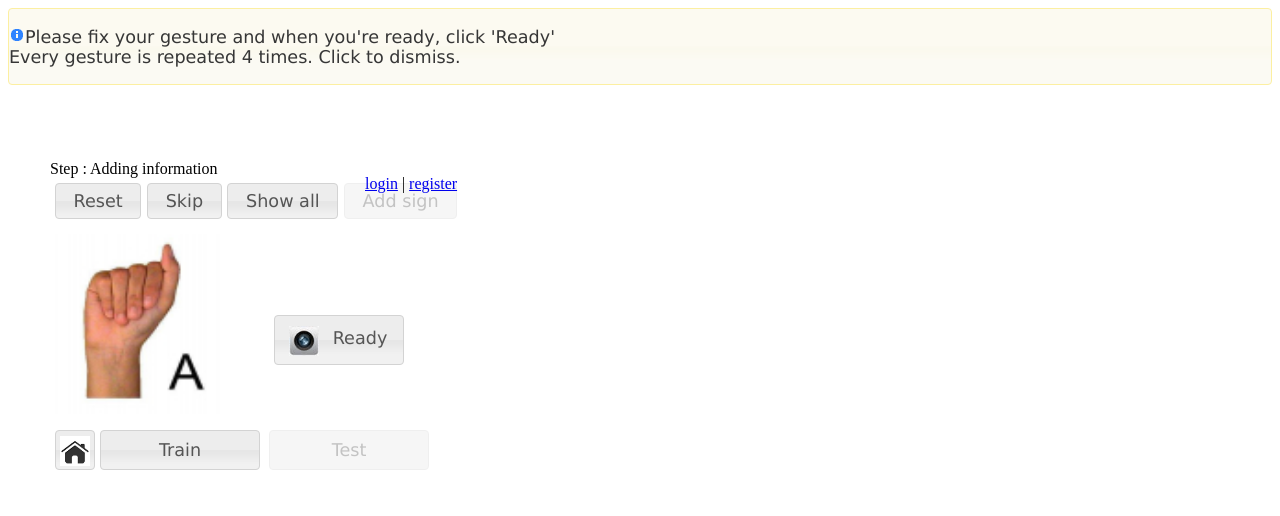
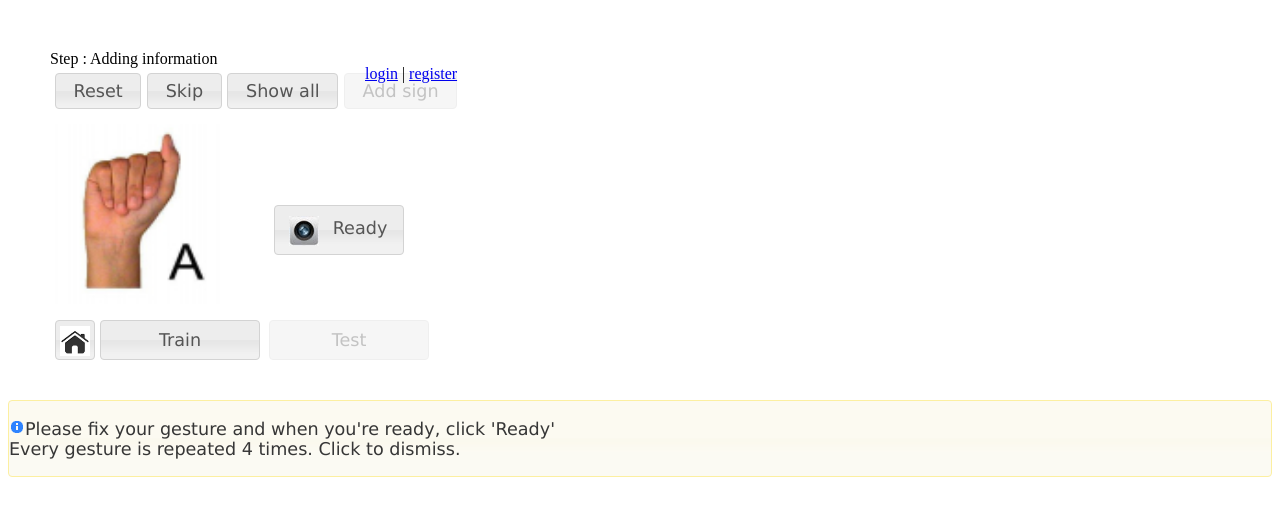
Before and after one commit to OlgaKatzenelson/JhaneGlove, a Django app: page /train_page/ in a window 1280 px wide. Shown: the top 516 px of the page. Run offline with Django 3.2, Linux system fonts and the light colour scheme.

Commit message:
All messages are lowered downwards screen

```diff
--- a/JhaneGlovePyCharm/static/style.css
+++ b/JhaneGlovePyCharm/static/style.css
@@ -143,10 +143,10 @@
 /*  Global view */
 
 #menu_content{
-	top: 160px;
+	top: 50px;
 	left: 50px;
 	position: absolute;
-	width: 500px;
+	width: 800px;
 }
 
 #bottom_menu{
@@ -180,3 +180,18 @@
     width: 50px;
     margin: 10px;
 }
+
+.info_message{
+    /*position: absolute;*/
+    /*top: 400px;*/
+
+    margin-top: 400px;
+}
+
+.ui-state-error{
+    margin-top: 400px;
+}
+
+.top10{
+    margin-top: 10px;
+}
--- a/JhaneGlovePyCharm/templates/JhaneGlove/train_page.html
+++ b/JhaneGlovePyCharm/templates/JhaneGlove/train_page.html
@@ -60,6 +60,7 @@
 			$.getScript("/media/dynamic_css_management.js", function() {});
 		}
 
+
         if('{{user.is_authenticated}}' == 'True'){
             $("#add_sign").enable();
         }
--- a/JhaneGlovePyCharm/templates/media/network_management.js
+++ b/JhaneGlovePyCharm/templates/media/network_management.js
@@ -7,6 +7,10 @@ function NetworkManagement () {
 
     this.alphabet= ["a", "b", "c", "d", "e", "f", "g", "h", "i", "j", "k", "l", "m", "n", "o", "p", "q", "r",
         "s", "t", "u", "v", "w", "x", "y"];
+
+    $(".message").click(function() {
+        $(".info_message").removeClass( "top10" );
+    });
 
     this.trainTheNetwork = function(event) {
     	var self_obj = event.data.ths;
@@ -41,7 +45,11 @@ function NetworkManagement () {
 			type : "POST",
 			url : "/glove/add/",
 			data : data,
-			complete : self_obj.add_data_complete_handler
+            dataType: "json",
+			complete : function(jqXHR, textStatus){
+                self_obj.add_data_complete_handler(self_obj, jqXHR, textStatus)
+            }
+
 		};
 		$.ajax(args);
 
@@ -77,7 +85,7 @@ function NetworkManagement () {
 		return false;
 	};
 
-    this.add_data_complete_handler = function(res, status) {
+    this.add_data_complete_handler = function(self_obj, res, status) {
         $("#ready").button( "enable");
         this.complete_handler(res, status);
     };
@@ -89,6 +97,7 @@ function NetworkManagement () {
 	    	if(data.status == 0){
 	    		$(".message").message({type:"error", message: data.message});
 	    		$(".message").show();
+                $(".info_message").addClass( "top10" );
 	    	}else if(data.message != ""){
 	    		$(".info_message").message({type:"info", message: data.message}); //for first displaying
 	    		$(".info_message").message('options',{ message: data.message}); //for text replace
```
